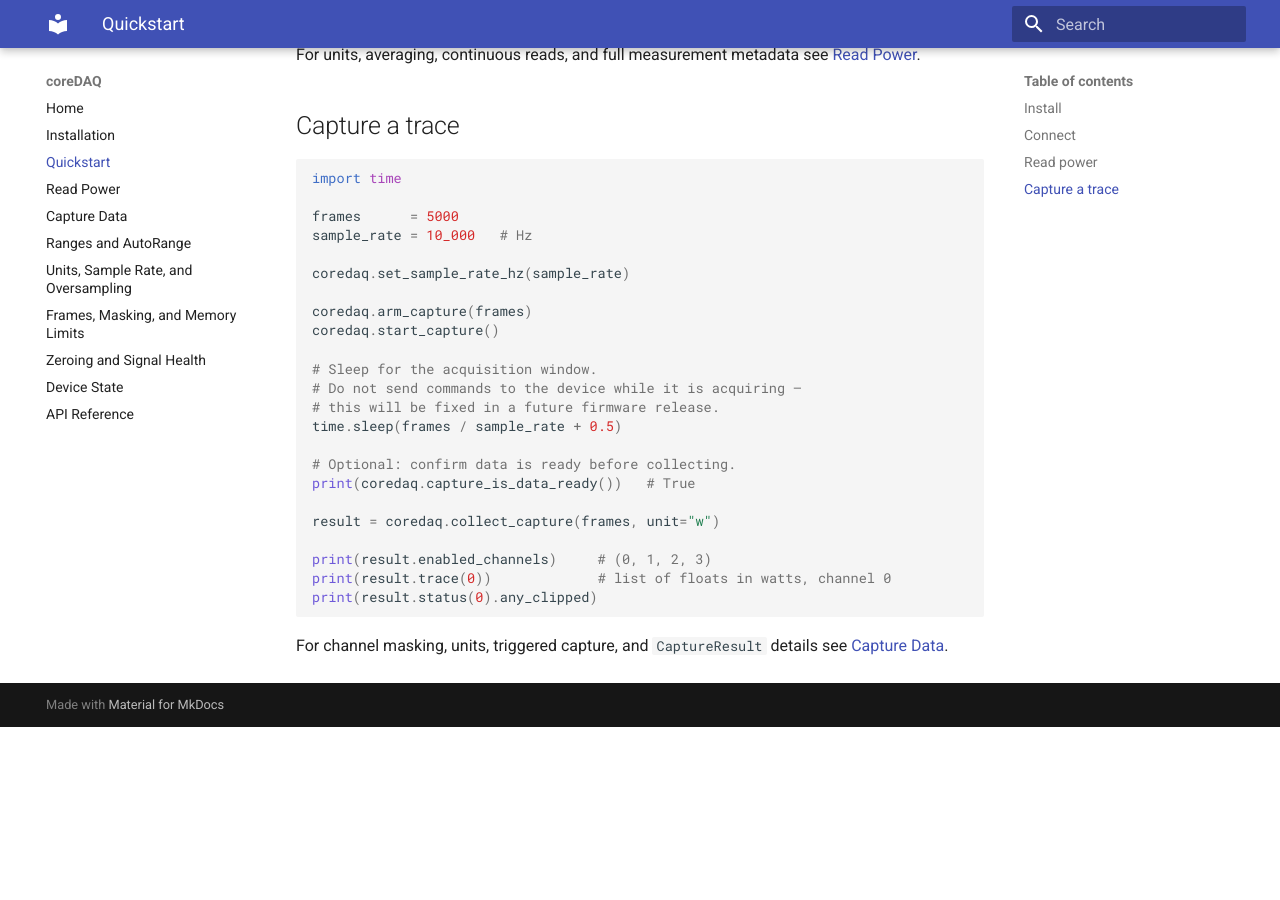
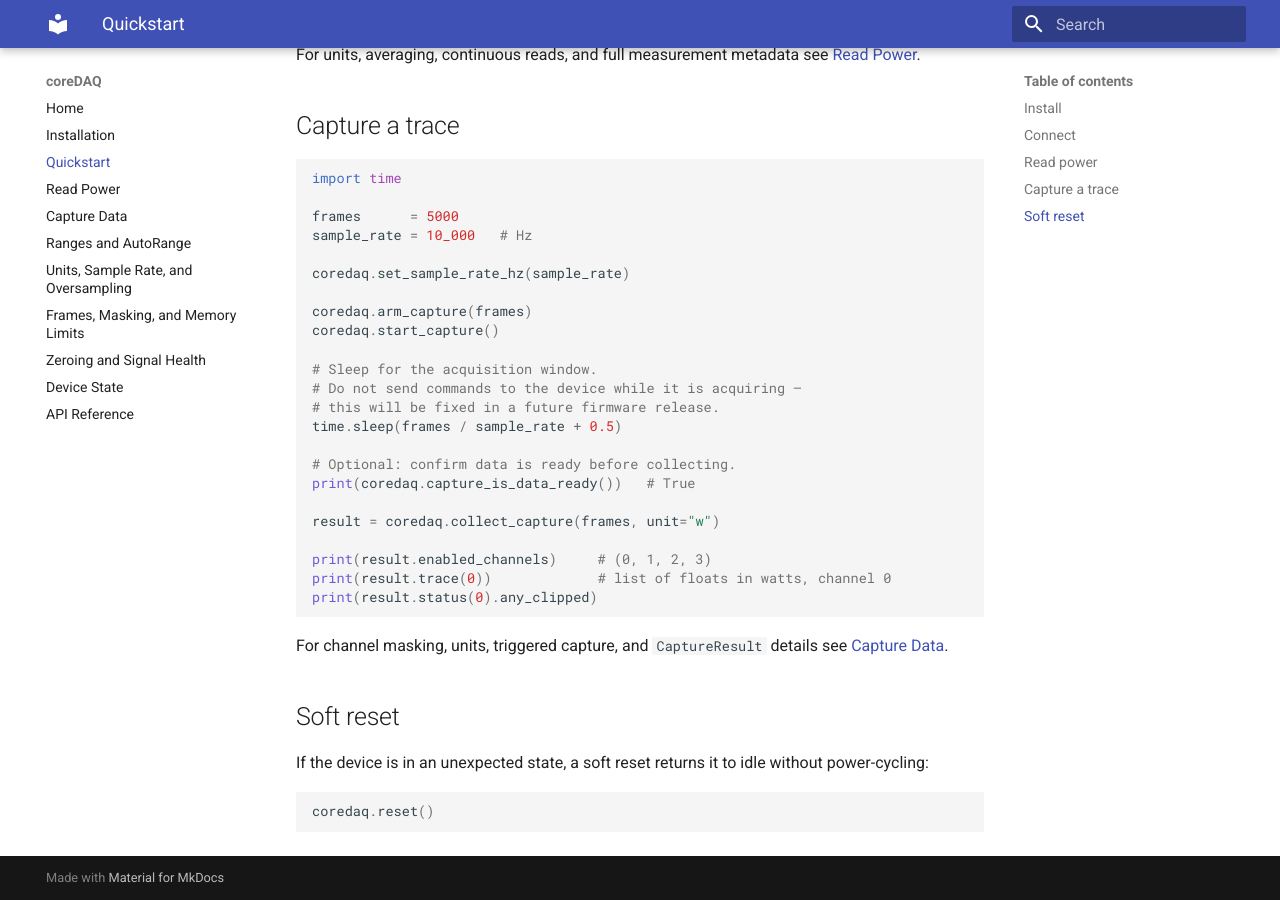
Before and after one commit to core-inst-git/py_coreDAQ, an MkDocs documentation site: the page built from docs/quickstart.md, in a window 1280 px wide and 900 px high, scrolled down 797 px. Built offline with MkDocs 1.6.1 and Material for MkDocs 9.7.7, drawn with Linux system fonts in a browser that asks for light colours; before the commit the page ends 1524 px from its top, so only the background shows below that.

Commit message:
Add soft reset to quickstart
Co-Authored-By: Claude Sonnet 4.6 <noreply@anthropic.com>

````diff
--- a/docs/quickstart.md
+++ b/docs/quickstart.md
@@ -66,3 +66,11 @@ print(result.status(0).any_clipped)
 ```
 
 For channel masking, units, triggered capture, and `CaptureResult` details see [Capture Data](capture.md).
+
+## Soft reset
+
+If the device is in an unexpected state, a soft reset returns it to idle without power-cycling:
+
+```python
+coredaq.reset()
+```
````
